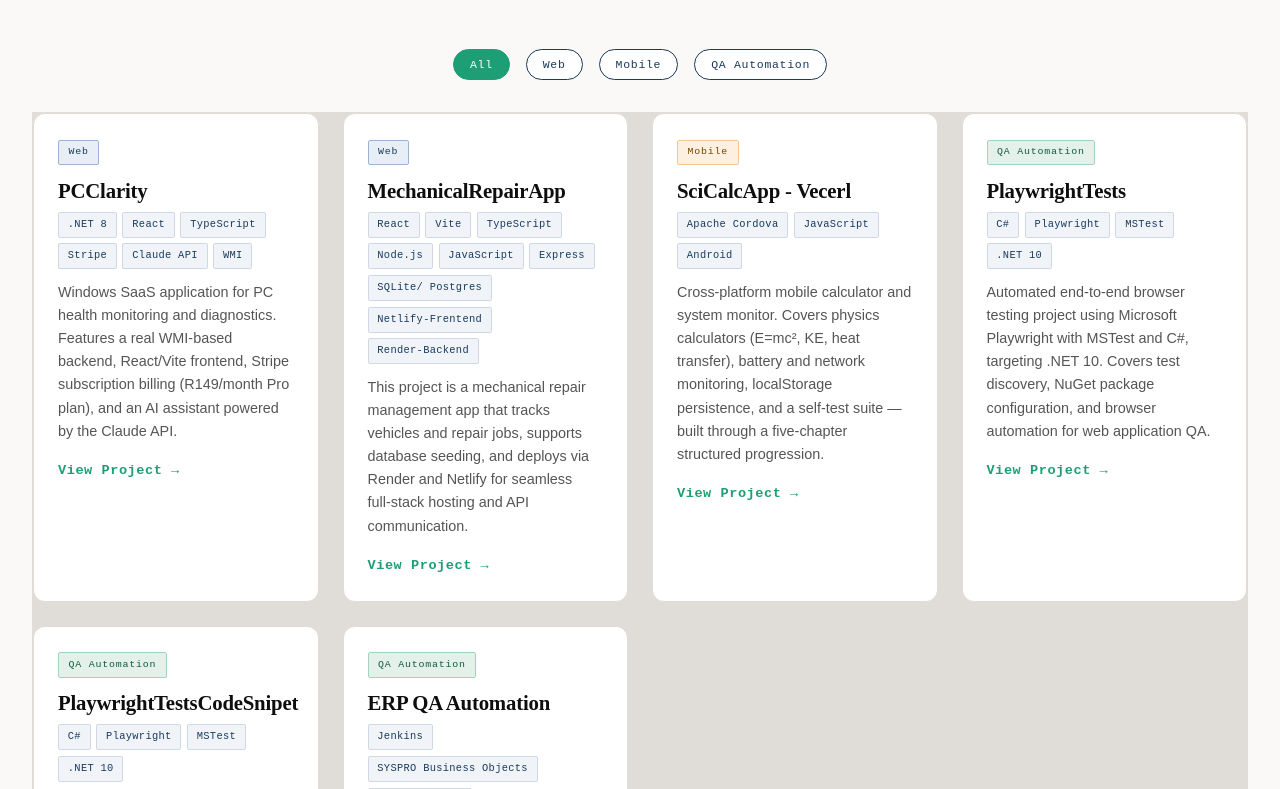
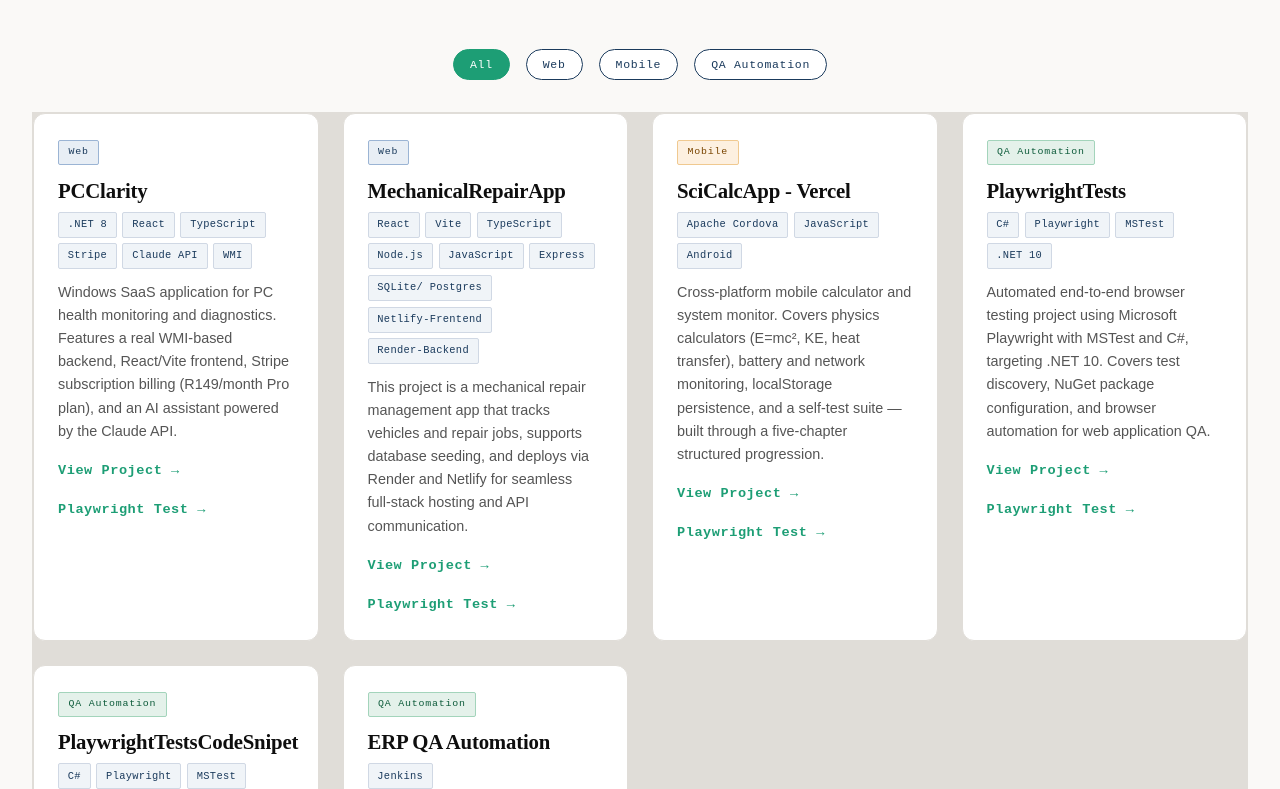
Before and after one commit to programmingwithvusi/my-hero-portfolio, a React (Vite) app: page / in a window 1280 px wide. Shown: the part 871-1660 px from the top of the page. Built offline with nearby package versions, Linux system fonts and the light colour scheme.

Commit message:
update project

```diff
--- a/src/components/Projects.tsx
+++ b/src/components/Projects.tsx
@@ -83,6 +83,13 @@ const ProjectCard: React.FC<CardProps> = ({ project, index }) => {
       ) : (
         <span className="link-placeholder">Coming soon</span>
       )}
+      {hasRealLink ? (
+        <a href={project.refLink} target="_blank" rel="noopener noreferrer">
+          Playwright Test →
+        </a>
+      ) : (
+        <span className="link-placeholder">Coming soon</span>
+      )}
     </div>
   );
 };
--- a/src/data/projects.ts
+++ b/src/data/projects.ts
@@ -4,6 +4,7 @@ export interface Project {
     stack: string;
     description: string;
     link: string;
+    refLink: string;
     category: 'Web' | 'Mobile' | 'QA Automation';
 }
 
@@ -14,6 +15,7 @@ export const projects: Project[] = [
         description:
             'Windows SaaS application for PC health monitoring and diagnostics. Features a real WMI-based backend, React/Vite frontend, Stripe subscription billing (R149/month Pro plan), and an AI assistant powered by the Claude API.',
         link: 'https://pcclarity-app.netlify.app',
+        refLink: "#",
         category: 'Web',
     },
     /*
@@ -32,14 +34,16 @@ export const projects: Project[] = [
         description:
             'This project is a mechanical repair management app that tracks vehicles and repair jobs, supports database seeding, and deploys via Render and Netlify for seamless full‑stack hosting and API communication.',
         link: 'https://mechanical-repair-app.netlify.app',
+        refLink: "https://playwright-showcase.netlify.app/",
         category: 'Web',
     },
     {
-        title: 'SciCalcApp - Vecerl',
+        title: 'SciCalcApp - Vercel',
         stack: 'Apache Cordova · JavaScript · Android',
         description:
             'Cross-platform mobile calculator and system monitor. Covers physics calculators (E=mc², KE, heat transfer), battery and network monitoring, localStorage persistence, and a self-test suite — built through a five-chapter structured progression.',
         link: 'https://scicalcapp.vercel.app/',
+        refLink: 'https://scicalcapp.vercel.app/',
         category: 'Mobile',
     },
     {
@@ -48,6 +52,7 @@ export const projects: Project[] = [
         description:
             'Automated end-to-end browser testing project using Microsoft Playwright with MSTest and C#, targeting .NET 10. Covers test discovery, NuGet package configuration, and browser automation for web application QA.',
         link: 'https://mechanical-repair-app.netlify.app/playwright-report/',
+        refLink: "#",
         category: 'QA Automation',
     },
     {
@@ -55,6 +60,7 @@ export const projects: Project[] = [
         stack: 'C# · Playwright · MSTest · .NET 10',
         description: 'The code snippet demonstrates a Playwright test case in C# using MSTest. It automates browser interactions, including navigation, element selection, and assertions, to validate web application functionality.',
         link: 'https://playwright-showcase.netlify.app',
+        refLink: "#",
         category: 'QA Automation',
     },
     {
@@ -63,6 +69,7 @@ export const projects: Project[] = [
         description:
             'Automated business object regression pipelines at SYSPRO using Jenkins. Authored the standard test plan template library adopted across the QA team — reducing manual regression overhead across major ERP release cycles.',
         link: '#',
+        refLink: "#",
         category: 'QA Automation',
     },
 ];
```
